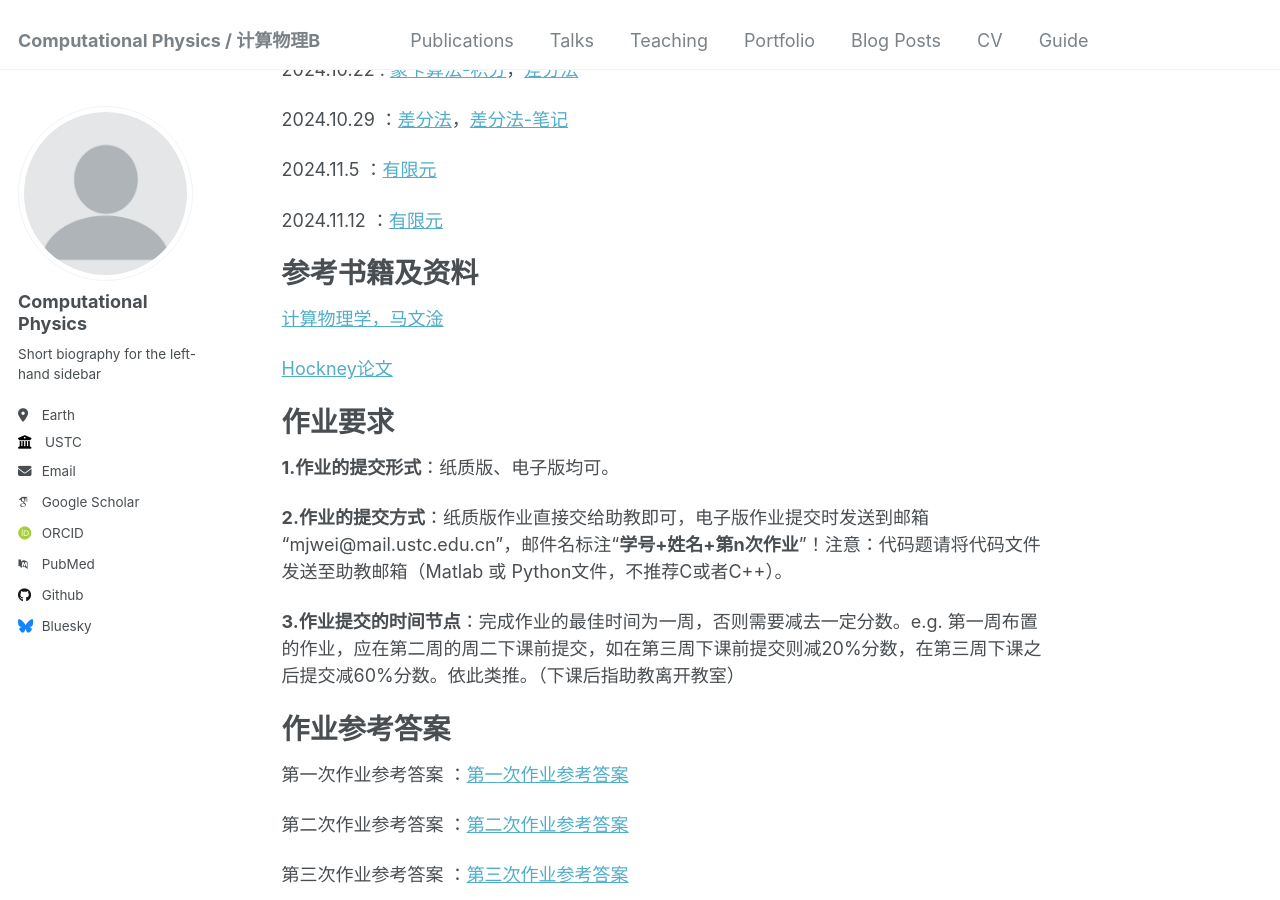
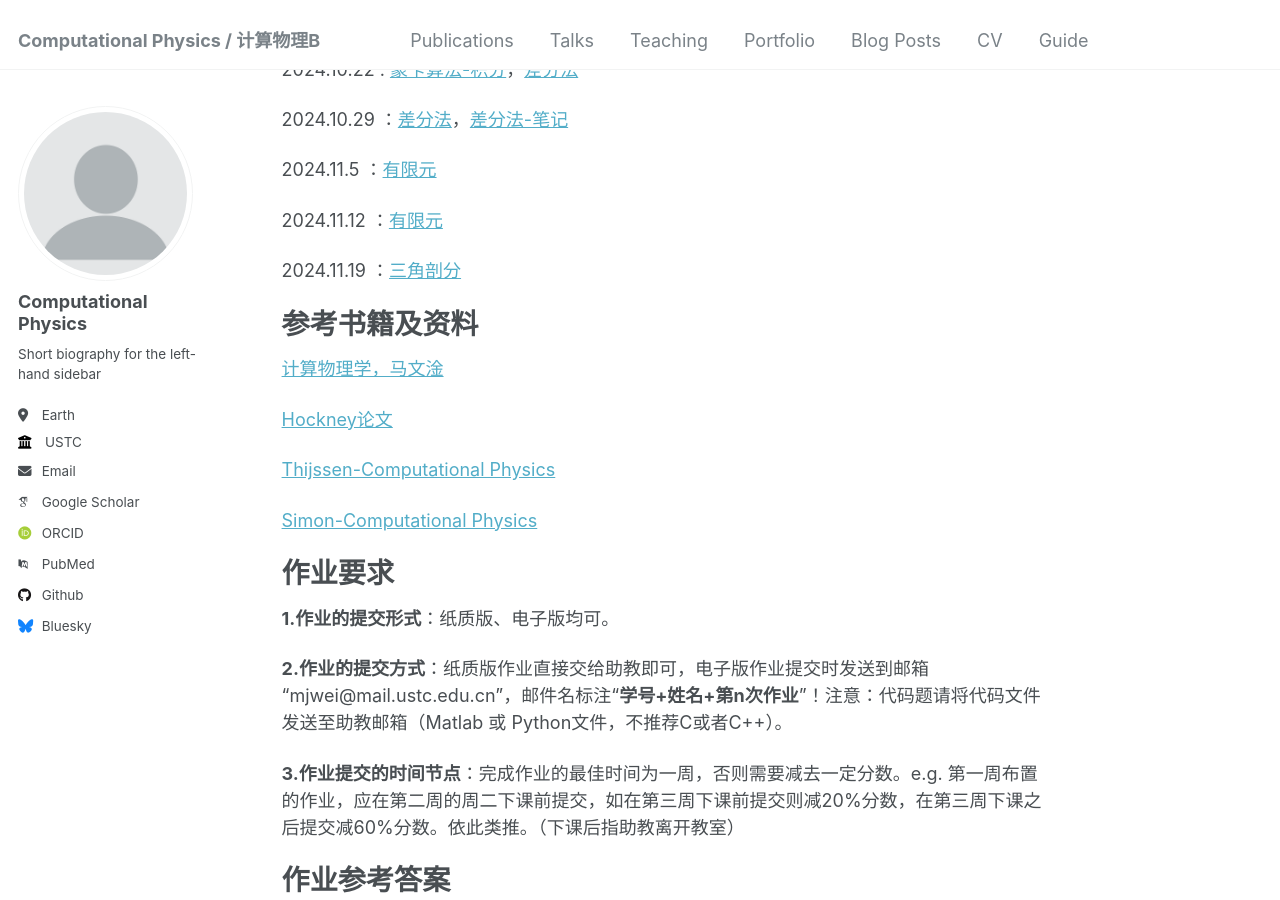
Before and after one commit to ZhouJikunn/ZhouJikunn.github.io, a Jekyll site: the page built from _pages/about.md, in a window 1280 px wide and 900 px high, scrolled down 451 px. Built offline with Jekyll 4.4.1, drawn with Linux system fonts in a browser that asks for light colours; some web fonts are replaced.

Commit message:
Update about.md

```diff
--- a/_pages/about.md
+++ b/_pages/about.md
@@ -30,6 +30,8 @@ redirect_from:
 
 2024.11.12 ：[有限元](http://zhoujikunn.github.io/files/有限元2.pdf)
 
+2024.11.19 ：[三角剖分](http://zhoujikunn.github.io/files/三角剖分.pdf)
+
 
 参考书籍及资料
 ======
@@ -37,6 +39,9 @@ redirect_from:
 
 [Hockney论文](http://zhoujikunn.github.io/files/Hockney.pdf)
 
+[Thijssen-Computational Physics](http://zhoujikunn.github.io/files/参考资料1.pdf)
+
+[Simon-Computational Physics](http://zhoujikunn.github.io/files/参考资料2.pdf)
 
 作业要求
 =======
```
